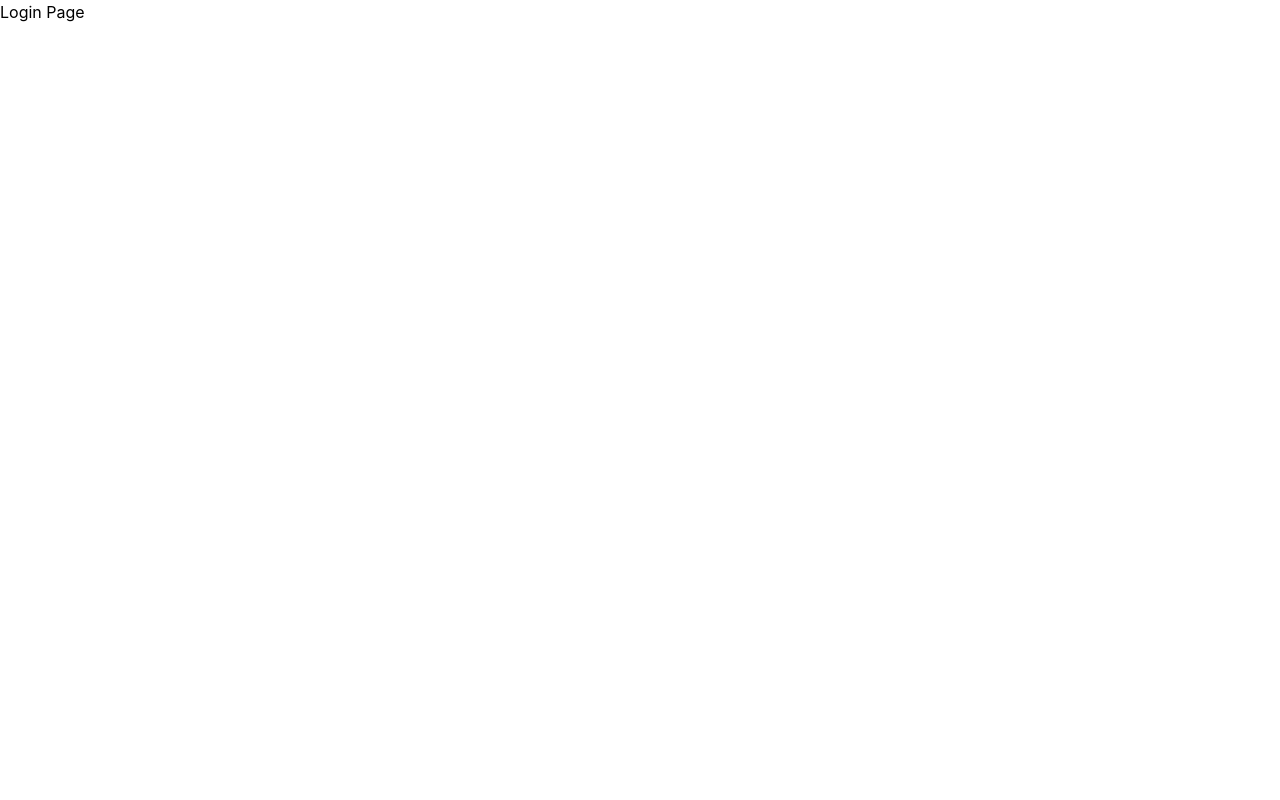
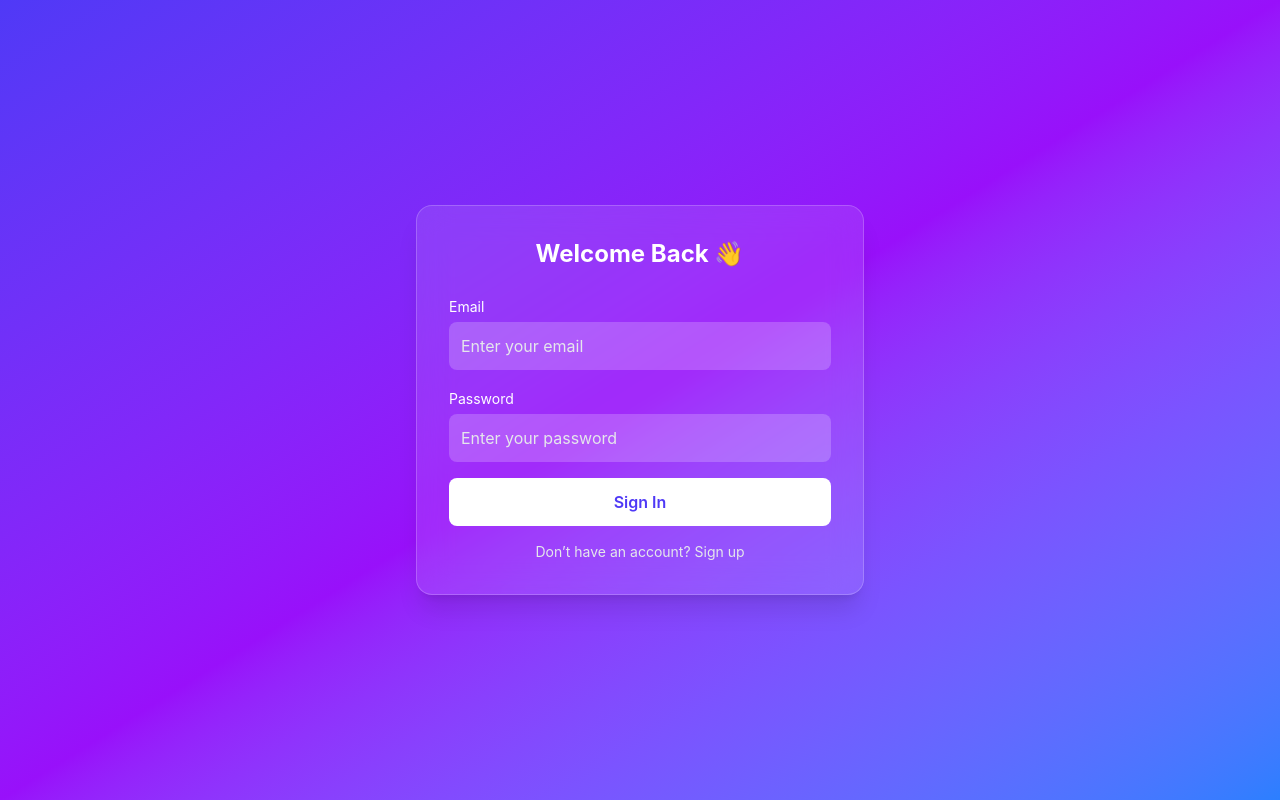
Before and after one commit to Bahram2006/freelancer-order-system, a React (Vite) app: page /login in a window 1280 px wide. Built offline with nearby package versions, Linux system fonts and the light colour scheme.

Commit message:
create premium login page with glass UI and gradient background

```diff
--- a/src/pages/auth/Login.jsx
+++ b/src/pages/auth/Login.jsx
@@ -1,7 +1,48 @@
 export default function Login() {
   return (
-    <div>
-      <h1>Login Page</h1>
+    <div className="min-h-screen flex items-center justify-center bg-gradient-to-br from-indigo-600 via-purple-600 to-blue-500">
+
+      <div className="backdrop-blur-lg bg-white/10 border border-white/20 p-8 rounded-2xl shadow-xl w-full max-w-md">
+
+        <h2 className="text-2xl font-bold text-white mb-6 text-center">
+          Welcome Back 👋
+        </h2>
+
+        <form className="space-y-4">
+
+          <div>
+            <label className="text-white text-sm">Email</label>
+            <input
+              type="email"
+              placeholder="Enter your email"
+              className="w-full mt-1 p-3 rounded-lg bg-white/20 text-white placeholder-gray-200 outline-none focus:ring-2 focus:ring-white"
+            />
+          </div>
+
+          <div>
+            <label className="text-white text-sm">Password</label>
+            <input
+              type="password"
+              placeholder="Enter your password"
+              className="w-full mt-1 p-3 rounded-lg bg-white/20 text-white placeholder-gray-200 outline-none focus:ring-2 focus:ring-white"
+            />
+          </div>
+
+          <button
+            type="submit"
+            className="w-full bg-white text-indigo-600 font-semibold py-3 rounded-lg hover:bg-gray-100 transition"
+          >
+            Sign In
+          </button>
+
+        </form>
+
+        <p className="text-center text-gray-200 text-sm mt-4">
+          Don’t have an account? Sign up
+        </p>
+
+      </div>
+
     </div>
   )
 }
```
